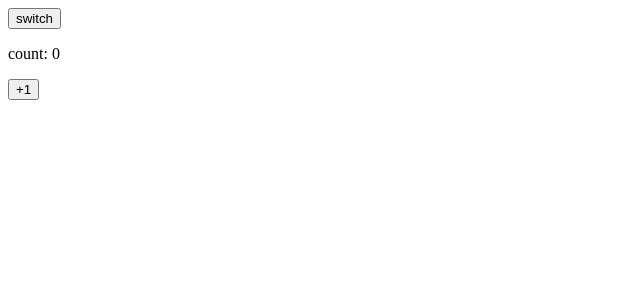
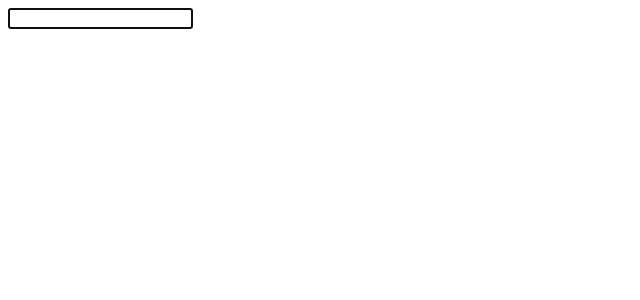
Before and after one commit to kadokichi/vue-lesson, a Vue app in the folder vue-lesson/: page / in a window 1280 px wide. Shown: the top 300 px of the page, without its empty margins (0-640 px from the left). Built offline with nearby package versions, Linux system fonts and the light colour scheme.

Commit message:
useTemplateRef()

```diff
--- a/vue-lesson/src/App.vue
+++ b/vue-lesson/src/App.vue
@@ -1,14 +1,15 @@
 <script setup>
-  import { ref } from 'vue';
-  import CountUp from './components/CountUp.vue';
-  const isShow = ref(true)
+import { onMounted, useTemplateRef } from 'vue';
+
+const userInput = useTemplateRef('user-input')
+console.log(userInput.value)
+onMounted(() => {
+  userInput.value.focus()
+})
 </script>
 
 <template>
-  <div>
-    <button @click="isShow = !isShow">switch</button>
-    <CountUp v-if="isShow"/>
-  </div>
+  <input ref="user-input" type="text">
 </template>
 
 <style scoped>
```
